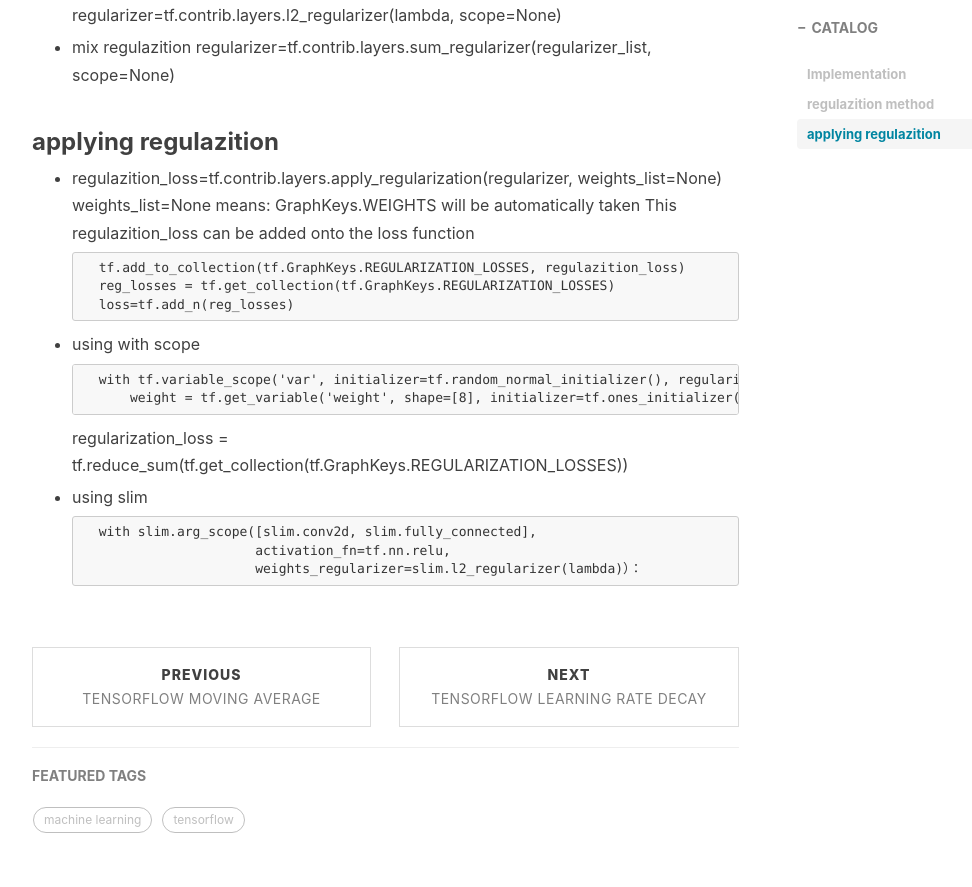
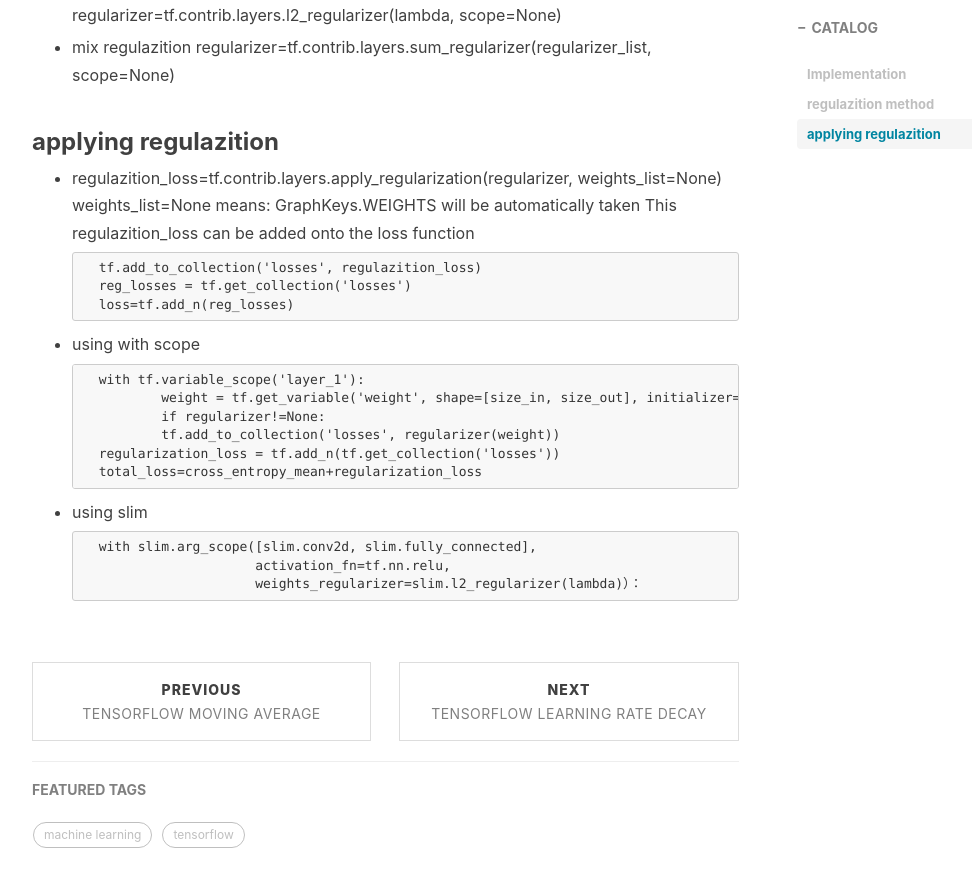
Before and after one commit to neverset123/YWHome, a Jekyll site: the page built from _posts/2020-04-06-TensorFlow Regulazition.md, in a window 1280 px wide and 900 px high, scrolled down 849 px. Shown: the top 887 px of the window, without its empty margins (233-1205 px from the left). Built offline with Jekyll 4.4.1, drawn with Linux system fonts in a browser that asks for light colours; nearby versions of some CDN libraries; comment, search, counter and statistics services are not loaded.

Commit message:
tensorflow configuration

```diff
--- a/_posts/2020-04-06-TensorFlow Regulazition.md
+++ b/_posts/2020-04-06-TensorFlow Regulazition.md
@@ -31,17 +31,18 @@ regularizer=tf.contrib.layers.sum_regularizer(regularizer_list, scope=None)
 weights_list=None means: GraphKeys.WEIGHTS will be automatically taken
 This regulazition_loss can be added onto the loss function
 
-        tf.add_to_collection(tf.GraphKeys.REGULARIZATION_LOSSES, regulazition_loss)
-        reg_losses = tf.get_collection(tf.GraphKeys.REGULARIZATION_LOSSES)
+        tf.add_to_collection('losses', regulazition_loss)
+        reg_losses = tf.get_collection('losses')
         loss=tf.add_n(reg_losses)
 
 * using with scope
 
-
-        with tf.variable_scope('var', initializer=tf.random_normal_initializer(), regularizer=regularizer):
-            weight = tf.get_variable('weight', shape=[8], initializer=tf.ones_initializer())
-
-    regularization_loss = tf.reduce_sum(tf.get_collection(tf.GraphKeys.REGULARIZATION_LOSSES))
+        with tf.variable_scope('layer_1'):
+                weight = tf.get_variable('weight', shape=[size_in, size_out], initializer=tf.onestruncated_normal_initializer(stddev=0.01))
+                if regularizer!=None:
+                tf.add_to_collection('losses', regularizer(weight))
+        regularization_loss = tf.add_n(tf.get_collection('losses'))
+        total_loss=cross_entropy_mean+regularization_loss
 
 * using slim
 
```
Also changed, not shown: _posts/2020-04-07-TensorFlow ConfigProto&GPU.md (added, +40 -0 lines).
